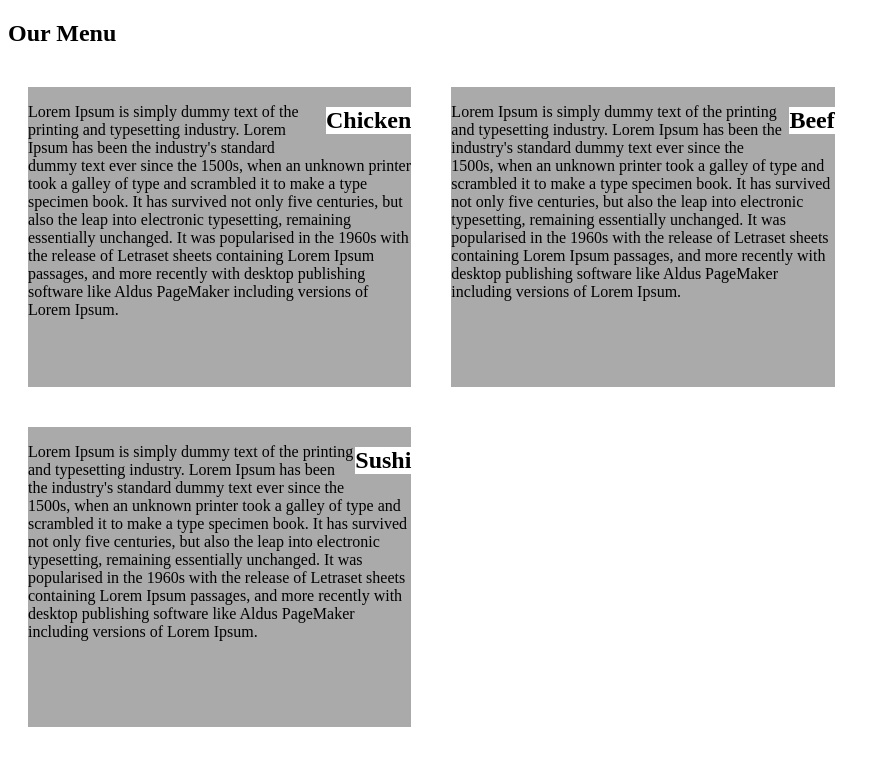
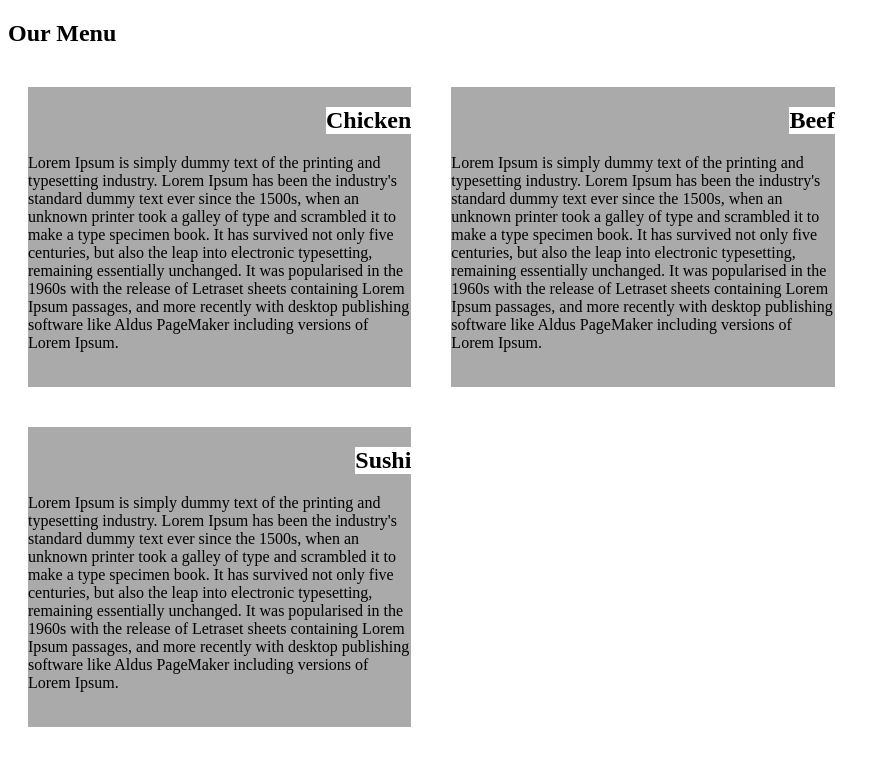
Before and after one commit to MuhammadBinAmir/module2-solution, a plain HTML site: page index.html in a window 1280 px wide. Shown: the whole page, without its empty margins (0-889 px from the left). Drawn offline with Linux system fonts and the light colour scheme.

Commit message:
Update index.html

```diff
--- a/index.html
+++ b/index.html
@@ -13,17 +13,17 @@
 <div class="row">
   <div class="column" style="background-color:#aaa;">
     <h2 style="background:#fff; float: right;">Chicken</h2>
-    <p style="clear:left;">Lorem Ipsum is simply dummy text of the printing and typesetting industry. Lorem Ipsum has been the industry's standard dummy text ever since the 1500s, when an unknown printer took a galley of type and scrambled it to make a type specimen book. It has survived not only five centuries, but also the leap into electronic typesetting, remaining essentially unchanged. It was popularised in the 1960s with the release of Letraset sheets containing Lorem Ipsum passages, and more recently with desktop publishing software like Aldus PageMaker including versions of Lorem Ipsum.
+    <p style="clear: right;">Lorem Ipsum is simply dummy text of the printing and typesetting industry. Lorem Ipsum has been the industry's standard dummy text ever since the 1500s, when an unknown printer took a galley of type and scrambled it to make a type specimen book. It has survived not only five centuries, but also the leap into electronic typesetting, remaining essentially unchanged. It was popularised in the 1960s with the release of Letraset sheets containing Lorem Ipsum passages, and more recently with desktop publishing software like Aldus PageMaker including versions of Lorem Ipsum.
     </p>
   </div>
   <div class="column" style="background-color:#aaa;">
     <h2 style="background:#fff; float: right;">Beef</h2>
-    <p style="clear:left;">Lorem Ipsum is simply dummy text of the printing and typesetting industry. Lorem Ipsum has been the industry's standard dummy text ever since the 1500s, when an unknown printer took a galley of type and scrambled it to make a type specimen book. It has survived not only five centuries, but also the leap into electronic typesetting, remaining essentially unchanged. It was popularised in the 1960s with the release of Letraset sheets containing Lorem Ipsum passages, and more recently with desktop publishing software like Aldus PageMaker including versions of Lorem Ipsum.
+    <p style="clear: right;">Lorem Ipsum is simply dummy text of the printing and typesetting industry. Lorem Ipsum has been the industry's standard dummy text ever since the 1500s, when an unknown printer took a galley of type and scrambled it to make a type specimen book. It has survived not only five centuries, but also the leap into electronic typesetting, remaining essentially unchanged. It was popularised in the 1960s with the release of Letraset sheets containing Lorem Ipsum passages, and more recently with desktop publishing software like Aldus PageMaker including versions of Lorem Ipsum.
     </p>
   </div>
   <div class="column" style="background-color:#aaa;">
     <h2 style="background:#fff; float: right;">Sushi</h2>
-    <p style="clear:left;">Lorem Ipsum is simply dummy text of the printing and typesetting industry. Lorem Ipsum has been the industry's standard dummy text ever since the 1500s, when an unknown printer took a galley of type and scrambled it to make a type specimen book. It has survived not only five centuries, but also the leap into electronic typesetting, remaining essentially unchanged. It was popularised in the 1960s with the release of Letraset sheets containing Lorem Ipsum passages, and more recently with desktop publishing software like Aldus PageMaker including versions of Lorem Ipsum.
+    <p style="clear: right;">Lorem Ipsum is simply dummy text of the printing and typesetting industry. Lorem Ipsum has been the industry's standard dummy text ever since the 1500s, when an unknown printer took a galley of type and scrambled it to make a type specimen book. It has survived not only five centuries, but also the leap into electronic typesetting, remaining essentially unchanged. It was popularised in the 1960s with the release of Letraset sheets containing Lorem Ipsum passages, and more recently with desktop publishing software like Aldus PageMaker including versions of Lorem Ipsum.
     </p>
   </div>
 </div>
```
